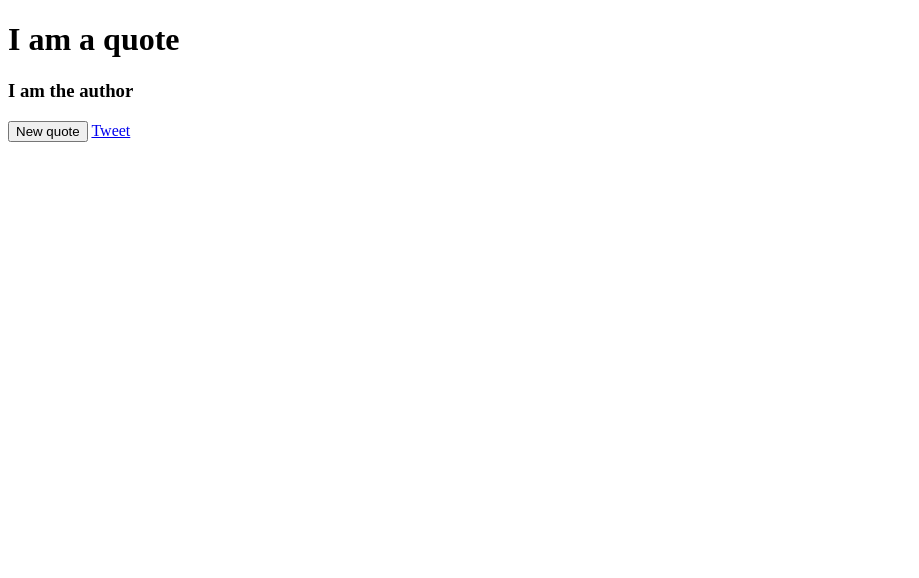
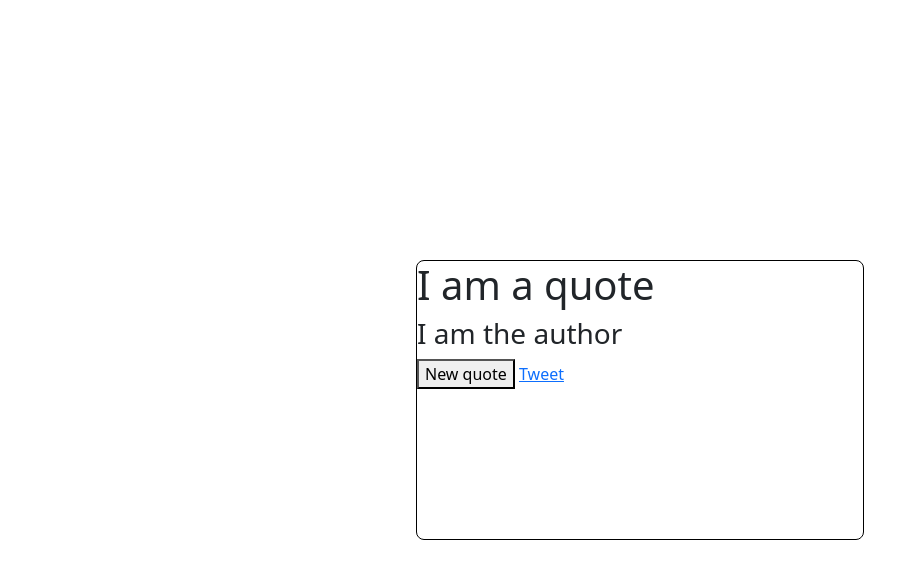
Before and after one commit to John-Yip-HK/random-quote-machine, a website: page index.html in a window 1280 px wide. Shown: the whole page, without its empty margins (0-919 px from the left). Drawn offline with nearby package versions, Linux system fonts and the light colour scheme.

Commit message:
Quote box both horizontally and vertically centred.

```diff
--- /dev/null
+++ b/assets/css/styles.css
@@ -0,0 +1,15 @@
+main {
+  display: flex;
+  align-items: center;
+  justify-content: space-around;
+
+  height: 100vh;
+}
+
+#quote-box {
+  border: 1px solid black;
+  border-radius: 0.5rem;
+
+  width: 35vw;
+  height: 35vh;
+}
--- a/index.html
+++ b/index.html
@@ -5,6 +5,10 @@
   <meta http-equiv="X-UA-Compatible" content="IE=edge">
   <meta name="viewport" content="width=device-width, initial-scale=1.0">
   <title>Random Quote Machine</title>
+
+  <link rel="stylesheet" href="node_modules/bootstrap/dist/css/bootstrap.min.css">
+  <link rel="stylesheet" href="node_modules/@fortawesome/fontawesome-free/css/all.css">
+  <link rel="stylesheet" href="assets/css/styles.css">
 </head>
 <body>
   <main>
@@ -16,6 +20,9 @@
     </div>
   </main>
 
+  <script src="node_modules/jquery/dist/jquery.slim.min.js"></script>
+  <script src="node_modules/@popperjs/core/dist/umd/popper.min.js"></script>
+  <script src="node_modules/bootstrap/dist/js/bootstrap.min.js"></script>
   <script src="https://cdn.freecodecamp.org/testable-projects-fcc/v1/bundle.js"></script>
 </body>
 </html>
```
Also changed, not shown: package.json (+13 -2 lines), 1 other file.
